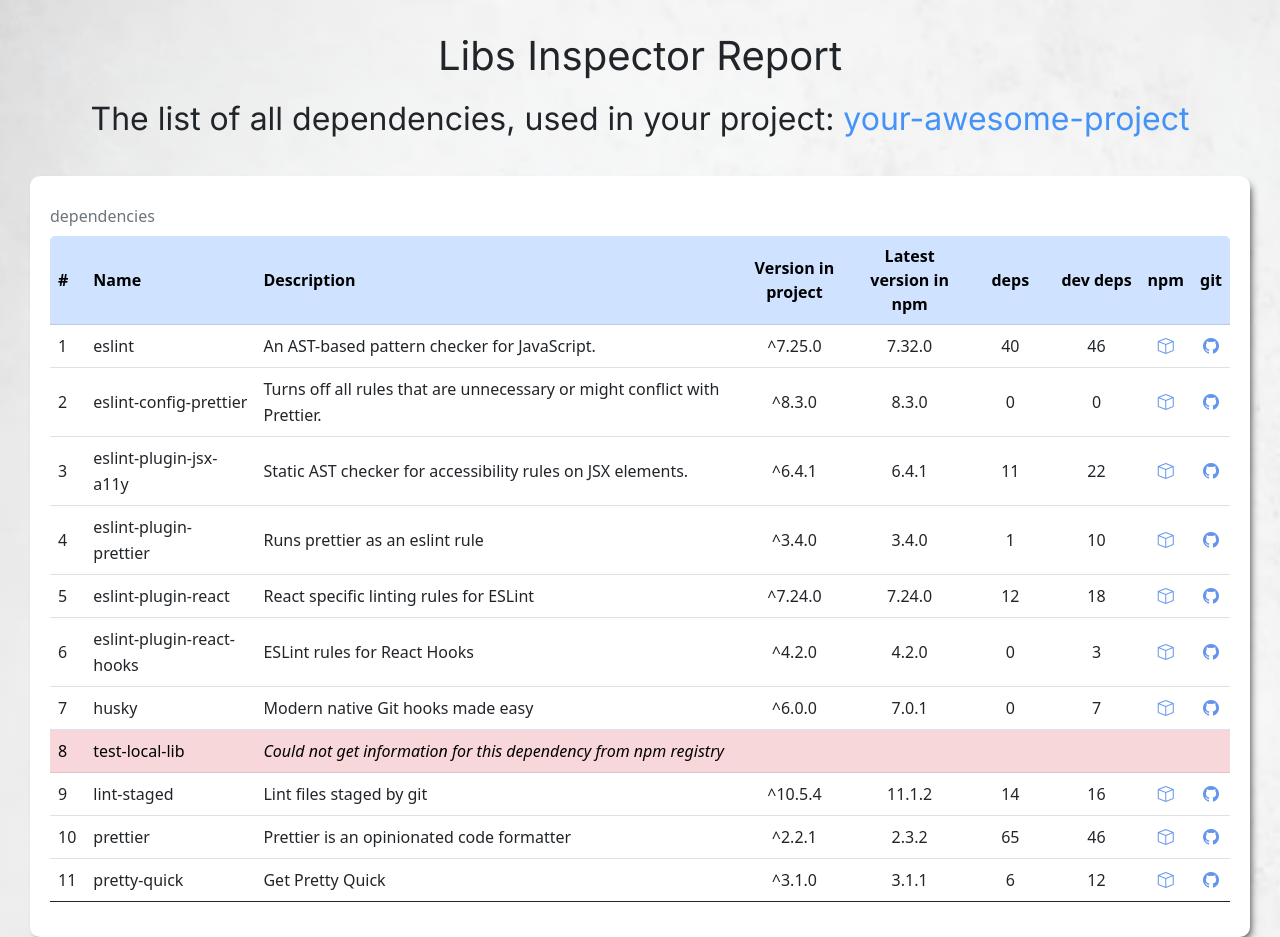
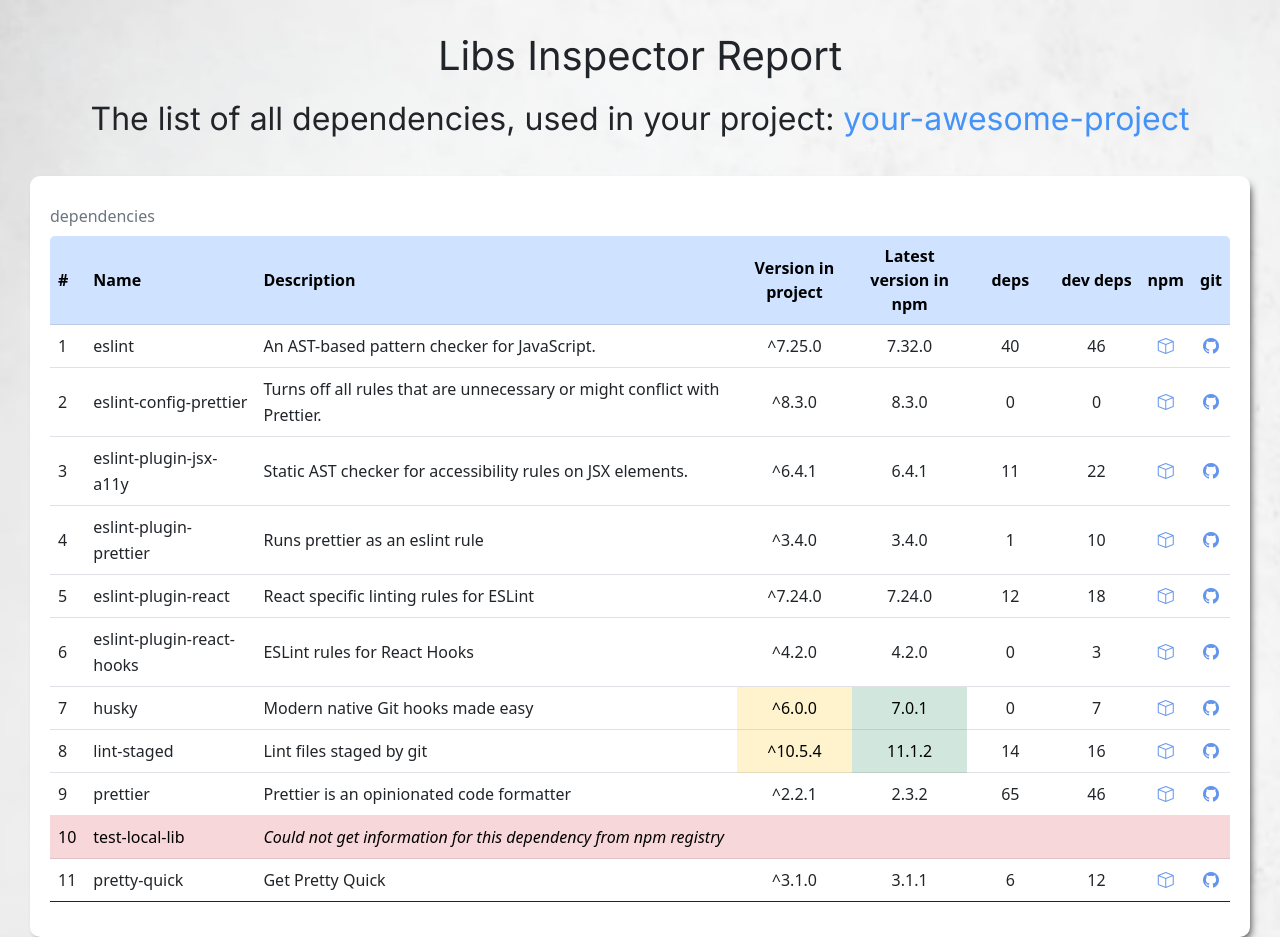
Before and after one commit to GoncharIgor/libs-inspector, a website: page index.html in a window 1280 px wide. Shown: the top 937 px of the page. Drawn offline with nearby package versions, Linux system fonts and the light colour scheme.

Commit message:
semver comparison was added

```diff
--- a/example/data.json
+++ b/example/data.json
@@ -389,9 +389,6 @@
         }
       }
     },
-    "test-local-lib": {
-      "usedVersion": "file:../../../../my/libs-inspector"
-    },
     "lint-staged": {
       "usedVersion": "^10.5.4",
       "name": "lint-staged",
@@ -598,6 +595,9 @@
           "maintenance": 0.9310512162395781
         }
       }
+    },
+    "test-local-lib": {
+      "usedVersion": "file:../../../../company-name/test-local-lib"
     },
     "pretty-quick": {
       "usedVersion": "^3.1.0",
--- a/example/report.js
+++ b/example/report.js
@@ -1,4 +1,5 @@
 const localJsonFile = "./example/data.json";
+const semverRegExp = /^([\^~])?(0|[1-9]\d*)\.(0|[1-9]\d*)\.(0|[1-9]\d*)(?:-((?:0|[1-9]\d*|\d*[a-zA-Z-][0-9a-zA-Z-]*)(?:\.(?:0|[1-9]\d*|\d*[a-zA-Z-][0-9a-zA-Z-]*))*))?(?:\+([0-9a-zA-Z-]+(?:\.[0-9a-zA-Z-]+)*))?$/;
 
 window.addEventListener("DOMContentLoaded", async () => {
     const tooltipTriggerList = [].slice.call(document.querySelectorAll('[data-bs-toggle="tooltip"]'))
@@ -76,6 +77,13 @@
         cell3.innerHTML = dependencyData.description;
         cell4.innerHTML = dependencyData.usedVersion;
         cell5.innerHTML = dependencyData.latestVersion;
+
+        const isMajorVersionOutdated = compareSemverVersions(dependencyData.usedVersion, dependencyData.latestVersion);
+        if (isMajorVersionOutdated) {
+            cell4.classList.add('table-warning');
+            cell5.classList.add('table-success');
+        }
+
         cell6.innerHTML = getDependenciesAmount(dependencyData.dependencies);
         cell7.innerHTML = getDependenciesAmount(dependencyData.devDependencies);
         cell8.innerHTML = `<a href="${dependencyData.links.npm}" target="_blank"><i class="bi bi-box" style="color: cornflowerblue; cursor: pointer"></i></a>`;
@@ -98,3 +106,21 @@
 
     return Object.keys(dependencies).length.toString();
 }
+
+function compareSemverVersions(userPackage, globalPackage) {
+    const isUserPackageValidSemver = checkValidityOfSemver(userPackage);
+    const isGlobalPackageValidSemver = checkValidityOfSemver(globalPackage);
+
+    if (!isUserPackageValidSemver || !isGlobalPackageValidSemver) {
+        return null;
+    }
+
+    const userPackageMajorVersion = userPackage.split('.')[0].replace(/[^\d.-]/g, '');
+    const globalPackageMajorVersion = globalPackage.split('.')[0].replace(/[^\d.-]/g, '');
+
+    return +userPackageMajorVersion < +globalPackageMajorVersion;
+}
+
+function checkValidityOfSemver(version) {
+    return semverRegExp.test(version);
+}
--- a/index.html
+++ b/index.html
@@ -7,7 +7,7 @@
 
     <title>Libs Inspector</title>
     <meta name="description"
-          content="Libs Inspector - is a UI representation of all dependencies in your package.json with their description">
+          content="Libs Inspector - is a UI report of all dependencies in your package.json with their description">
     <meta name="keywords" content="javascript,library,libs inspector, dependencies">
     <meta name="author" content="Igor Gonchar">
 
@@ -17,7 +17,7 @@
     <meta property="og:url" content="https://github.com/GoncharIgor/libs-inspector"/>
     <meta
             property="og:description"
-            content="Libs Inspector - is a UI representation of all dependencies in your package.json with their description"
+            content="Libs Inspector - is a UI report of all dependencies in your package.json with their description"
     />
     <meta property="og:image" content="https://github.com/GoncharIgor/libs-inspector/blob/master/example/demo.jpg?raw=true" />
     <meta property="og:image:secure_url" content="https://github.com/GoncharIgor/libs-inspector/blob/master/example/demo.jpg?raw=true" />
--- a/package.json
+++ b/package.json
@@ -1,7 +1,7 @@
 {
   "name": "libs-inspector",
-  "version": "0.0.7",
-  "description": "A UI representation of all dependencies in your package.json with their description",
+  "version": "0.0.8",
+  "description": "A UI report of all dependencies in your package.json with their description",
   "main": "src/index.js",
   "bin": {
     "libs-inspector": "src/cli.js"
```
Also changed, not shown: libs-inspector-report/index.html (+1 -1 lines), libs-inspector-report/report.js (+26 -0 lines), README.md, example/demo.jpg, 1 other file.
